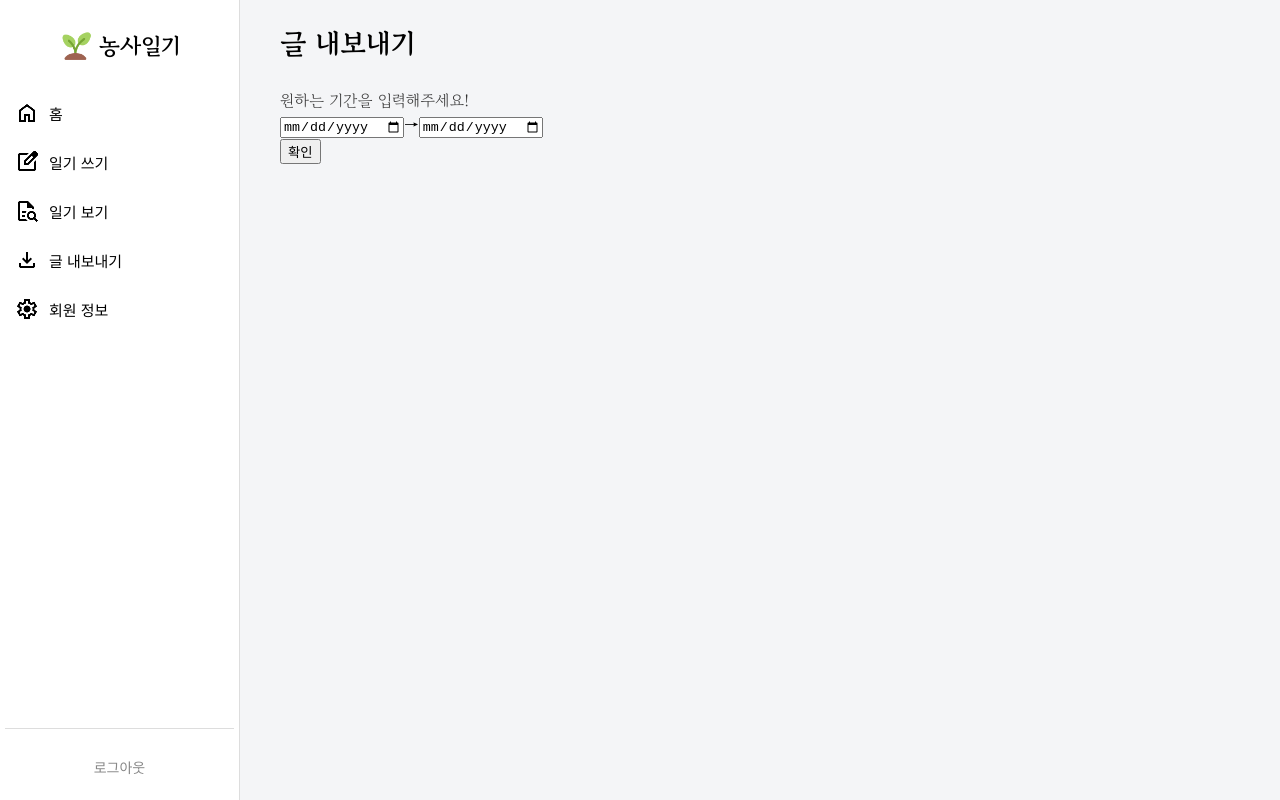
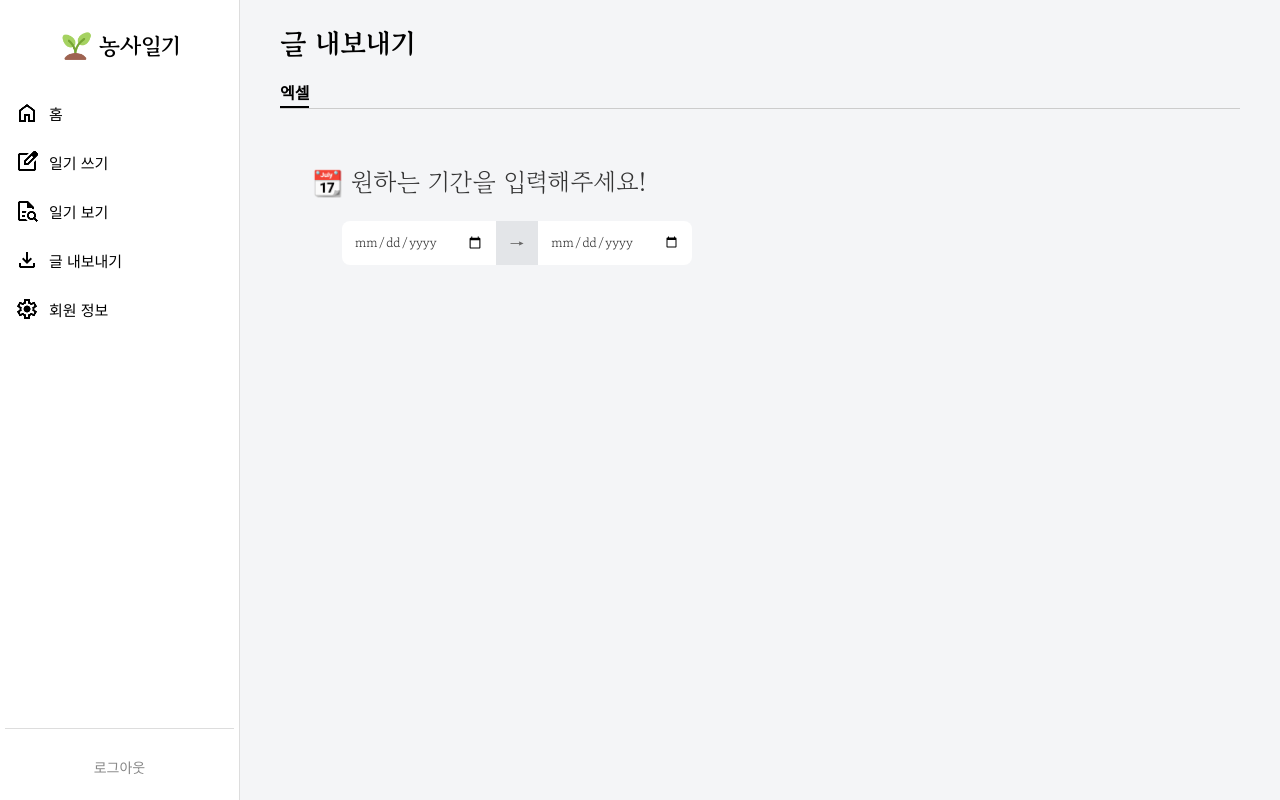
Before and after one commit to leeenzang/farmlog-front, a React (Vite) app: page /export in a window 1280 px wide. Built offline with nearby package versions, Linux system fonts and the light colour scheme; no server answers; sample sign-in values are in the browser's storage.

Commit message:
REFACTOR: 글 내보내기 디자인 수정, 리다이렉트 수정

```diff
--- a/src/api/axios.js
+++ b/src/api/axios.js
@@ -29,7 +29,6 @@ instance.interceptors.response.use(
         // 세션 만료 또는 인증 실패 → 토큰 제거하고 메인페이지로 이동
         localStorage.removeItem('access_token');
         localStorage.removeItem('refresh_token');
-        window.location.href = '/'; // 메인페이지로 강제 이동
       }
 
       return Promise.reject(error);
--- a/src/components/Button.css
+++ b/src/components/Button.css
@@ -139,3 +139,20 @@
   color: white;
   border-color: #97C680;
 }
+
+
+
+
+/* export 용 버튼 */
+.btn.export {
+  width: 55%;
+  padding: 10px;
+  border: 0.5px solid #575757;
+  background-color: #fff;
+  color: #000;
+  font-size: 14px;
+  text-align: center;
+  cursor: pointer;
+  transition: all 0.2s ease;
+  margin-left: 30px;
+}
--- a/src/features/diary/components/DiaryTable.jsx
+++ b/src/features/diary/components/DiaryTable.jsx
@@ -5,7 +5,9 @@ import DiaryModal from './DiaryModal'; // 모달 컴포넌트 가져옴
 
 function DiaryTable({ entries }) {
   const [selectedId, setSelectedId] = useState(null); // 어떤 일기 클릭했는지 기억
-
+  if (!Array.isArray(entries)) {
+    return <p>데이터를 불러오는 중입니다...</p>; // ✅ null 방어
+  }
   return (
     <div className="diary-table-wrap">
       <table className="diary-table">
--- a/src/features/diary/pages/DiaryCreatePage.jsx
+++ b/src/features/diary/pages/DiaryCreatePage.jsx
@@ -1,7 +1,26 @@
 // src/pages/DiaryCreatePage.jsx
 import DiaryForm from '../components/DiaryForm';
+import { useEffect } from 'react';
+import { useNavigate } from 'react-router-dom';
+function DiaryCreatePage() {
 
-function DiaryCreatePage() {
+  const navigate = useNavigate();
+  useEffect(() => {
+    const fetchEntries = async () => {
+      try {
+        const res = await axios.get('/diary/search/?ordering=-created_at');
+        setEntries(res.data);
+      } catch (err) {
+        if (err.response?.status === 401) {
+          alert('세션이 만료되었습니다. 다시 로그인해주세요.');
+          navigate('/login');
+        }
+      }
+    };
+
+    fetchEntries();
+  }, []);
+
   return (
     <div className="diary-create-page">
       <DiaryForm />
--- a/src/features/diary/pages/DiaryDetail.jsx
+++ b/src/features/diary/pages/DiaryDetail.jsx
@@ -6,6 +6,7 @@ import axios from '../../../api/axios';
 function DiaryDetail() {
   const { id } = useParams();
   const [diary, setDiary] = useState(null);
+
 
   useEffect(() => {
     const fetchDiary = async () => {
--- a/src/features/diary/pages/DiaryListPage.jsx
+++ b/src/features/diary/pages/DiaryListPage.jsx
@@ -1,8 +1,9 @@
-import { useState } from 'react';
+import { useEffect, useState } from 'react';
 import DiaryFilterTabs from '../components/DiaryFilterTabs';
 import DiaryViewer from '../components/DiaryViewer';
 import PageHeader from '../../../components/PageHeader';
-
+import axios from '../../../api/axios';
+import { useNavigate } from 'react-router-dom';
 function DiaryListPage() {
   const [activeTab, setActiveTab] = useState('latest'); // 'latest' | 'date' | 'keyword'
   const [dateRange, setDateRange] = useState({ start: '', end: '' });
@@ -13,6 +14,22 @@ function DiaryListPage() {
     { label: '키워드', value: 'keyword' }
   ];
 
+  const navigate = useNavigate();
+  useEffect(() => {
+    const fetchEntries = async () => {
+      try {
+        const res = await axios.get('/diary/search/?ordering=-created_at');
+        setEntries(res.data);
+      } catch (err) {
+        if (err.response?.status === 401) {
+          alert('세션이 만료되었습니다. 다시 로그인해주세요.');
+          navigate('/login');
+        }
+      }
+    };
+
+    fetchEntries();
+  }, []);
   return (
     <div className="diary-list-page">
       <PageHeader
--- a/src/pages/DashboardPage.jsx
+++ b/src/pages/DashboardPage.jsx
@@ -1,11 +1,21 @@
 // DashboardPage.jsx
+import { useState } from 'react';
+
 import MainLayout from '../layouts/MainLayout';
 import PageHeader from '../components/PageHeader';
 function DashboardPage() {
+    const [activeTab, setActiveTab] = useState('export'); // 탭 기능 미리 세팅
+
     return (
         <PageHeader
         title="홈"
-        />
+        tabs={[
+            { label: '대시보드', value: 'export' },
+          // 필요 시 확장 탭 추가 가능
+        ]}
+        activeTab={activeTab}
+        onTabChange={setActiveTab}
+      />
 
     );
   }
--- a/src/pages/ExportPage.css
+++ b/src/pages/ExportPage.css
@@ -0,0 +1,52 @@
+.export-content {
+    max-width: 700px;
+    padding: 30px;
+    display: flex;
+    flex-direction: column;
+    gap: 20px;
+    align-items: flex-start;
+    padding-left: 2rem;
+}
+
+.export-content p {
+    font-size: 25px;
+    color: #333;
+    margin: 0;
+}
+
+.date-range-wrapper {
+    width: 30%;
+    min-width: 350px;
+    display: flex;
+    align-items: center;
+    background-color: #fff;
+    border-radius: 8px;
+    overflow: hidden;
+    font-size: 14px;
+    margin-left: 30px;
+  }
+
+  .date-range-wrapper input[type="date"] {
+    border: none;
+    padding: 10px 12px;
+    font-family: inherit;
+    background: transparent;
+    color: #333;
+    flex: 1;
+  }
+
+  .date-range-wrapper input[type="date"]:focus {
+    outline: none;
+  }
+
+  .date-range-wrapper input[type="date"]::-webkit-calendar-picker-indicator {
+    filter: grayscale(100%);
+    cursor: pointer;
+  }
+
+  .arrow {
+    background-color: #e3e5e8;
+    padding: 10px 14px;
+    font-size: 16px;
+    color: #666;
+  }
--- a/src/pages/ExportPage.jsx
+++ b/src/pages/ExportPage.jsx
@@ -1,12 +1,35 @@
 // 📁 src/pages/ExportPage.jsx
 
-import { useState } from 'react';
+import { useEffect, useState } from 'react';
 import axios from '../api/axios';
-import './ExportPage.css'; // ❗ 나중에 스타일 추가할 거면 이 css 만들기
+import './ExportPage.css';
 import PageHeader from '../components/PageHeader';
+import { useNavigate } from 'react-router-dom';
+import Button from '../components/Button';
+
 function ExportPage() {
   const [startDate, setStartDate] = useState('');
   const [endDate, setEndDate] = useState('');
+  const [activeTab, setActiveTab] = useState('export'); // 탭 기능 미리 세팅
+
+  const navigate = useNavigate();
+  useEffect(() => {
+    const fetchEntries = async () => {
+      try {
+        const res = await axios.get('/diary/search/?ordering=-created_at');
+        setEntries(res.data);
+      } catch (err) {
+        if (err.response?.status === 401) {
+          alert('세션이 만료되었습니다. 다시 로그인해주세요.');
+          navigate('/login');
+        }
+      }
+    };
+
+    fetchEntries();
+  }, []);
+
+
 
   const handleExport = async () => {
     if (!startDate || !endDate) {
@@ -47,32 +70,47 @@ function ExportPage() {
     <div className="export-page">
       <PageHeader
         title="글 내보내기"
+        tabs={[
+          { label: '엑셀', value: 'export' },
+        ]}
+        activeTab={activeTab}
+        onTabChange={setActiveTab}
       />
-      <p>원하는 기간을 입력해주세요!</p>
-      <div className="date-picker">
+      <div className='export-content'>
+        <p>📆  원하는 기간을 입력해주세요!</p>
+        <div className="date-range-wrapper">
           <input
             type="date"
             value={startDate}
             onChange={(e) => setStartDate(e.target.value)}
+            placeholder="Start date"
           />
-        <span>→</span>
+          <span className="arrow">→</span>
           <input
             type="date"
             value={endDate}
             onChange={(e) => setEndDate(e.target.value)}
+            placeholder="End date"
           />
         </div>
 
         {startDate && endDate && (
+          <>
             <p>
-          <strong>
-            {new Date(startDate).toLocaleDateString()}부터{' '}
+                📤  {new Date(startDate).toLocaleDateString()}부터{' '}
                 {new Date(endDate).toLocaleDateString()}까지의 일기를 내보낼까요?
-          </strong>
             </p>
+              <Button
+              text="확인"
+              onClick={handleExport}
+              variant="export"
+            />
+          </>
+
         )}
 
-      <button onClick={handleExport}>확인</button>
+
+      </div>
     </div>
   );
 }
```
Lines whose indentation alone changed are shown as unchanged.
